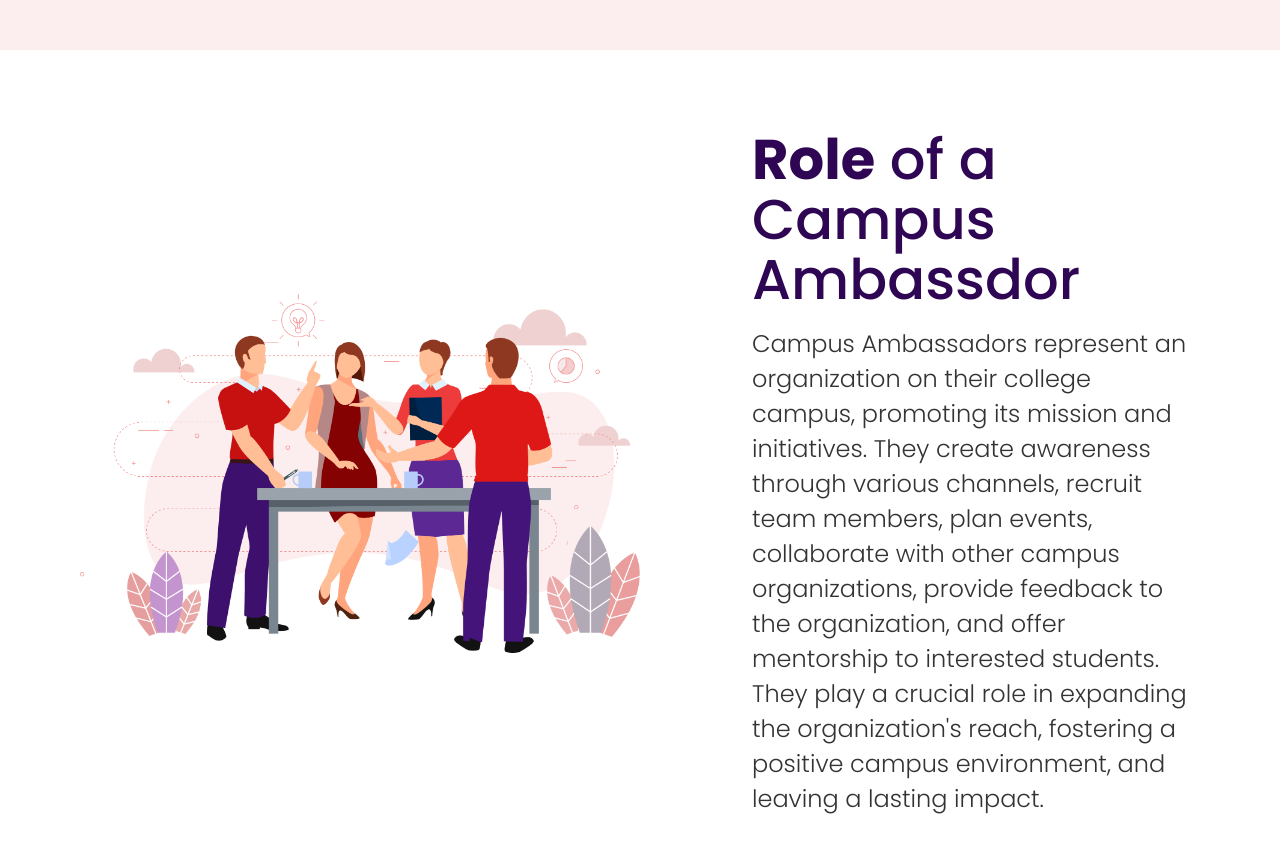
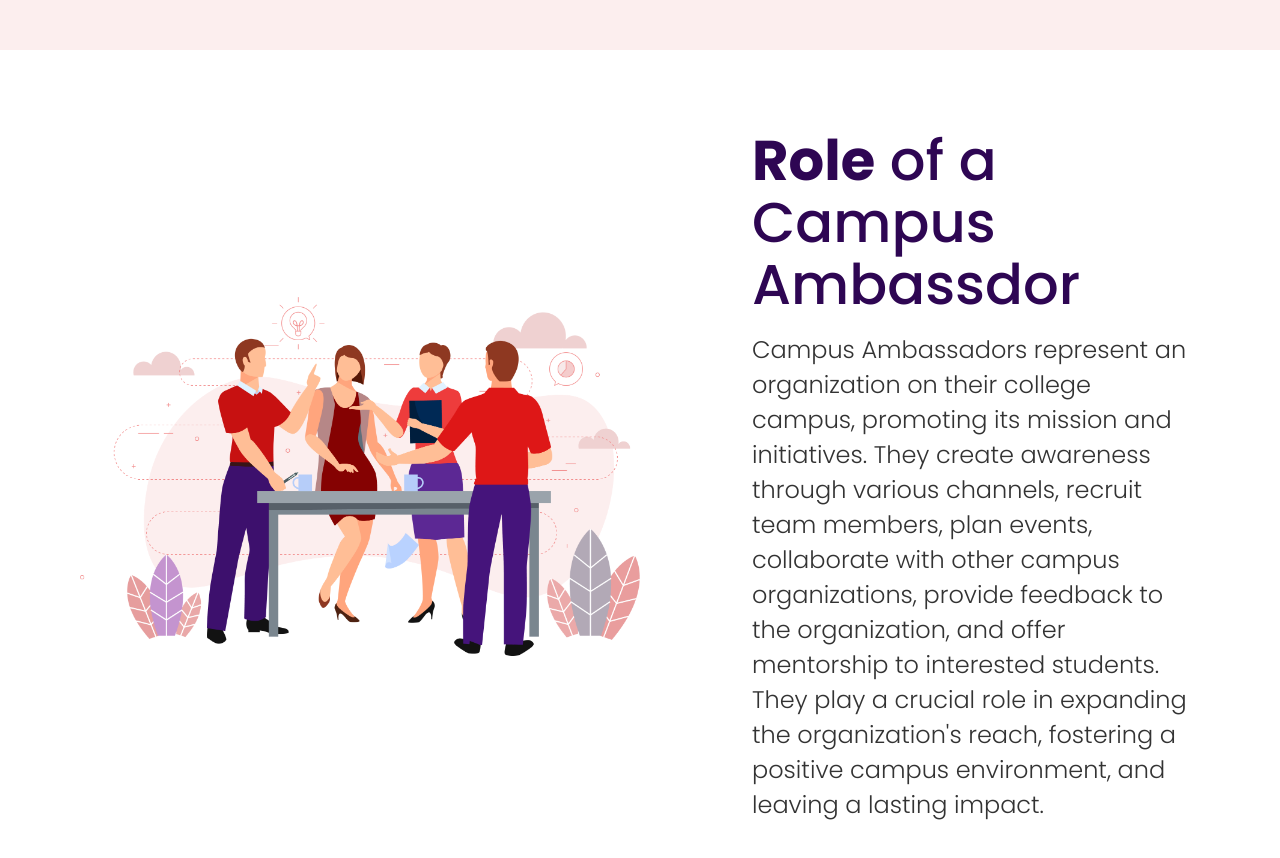
Before and after one commit to Anshika75/Campus-Ambassador, a plain HTML site: page index.html in a window 1280 px wide. Shown: the part 1680-2538 px from the top of the page. Drawn offline with Linux system fonts and the light colour scheme.

Commit message:
minor updates

```diff
--- a/sass/style.scss
+++ b/sass/style.scss
@@ -144,7 +144,7 @@ header{
         width: 40%;
         h1{
             font-size: 7vmin;
-            line-height: 7.5vmin;
+            line-height: 7.75vmin;
             color: var(--secondary-color);
             font-weight: 500;
             margin-bottom: 2vmin;
```
Also changed, not shown: sass/style.css, 1 other file.
